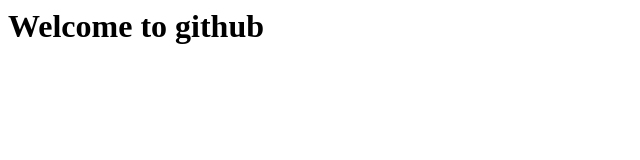
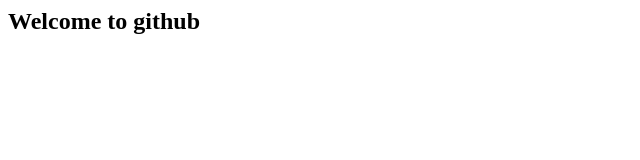
Before and after one commit to shemSvcollege/ParkingApp, a plain HTML site: page index.html in a window 1280 px wide. Shown: the whole page, without its empty margins (0-640 px from the left). Drawn offline with Linux system fonts and the light colour scheme.

Commit message:
update h1 to h2 on index.html

```diff
--- a/index.html
+++ b/index.html
@@ -5,6 +5,6 @@
 </head>
 <body>
 
-    <h1>Welcome to github</h1>
+    <h2>Welcome to github</h2>
 </body>
 </html>
```
